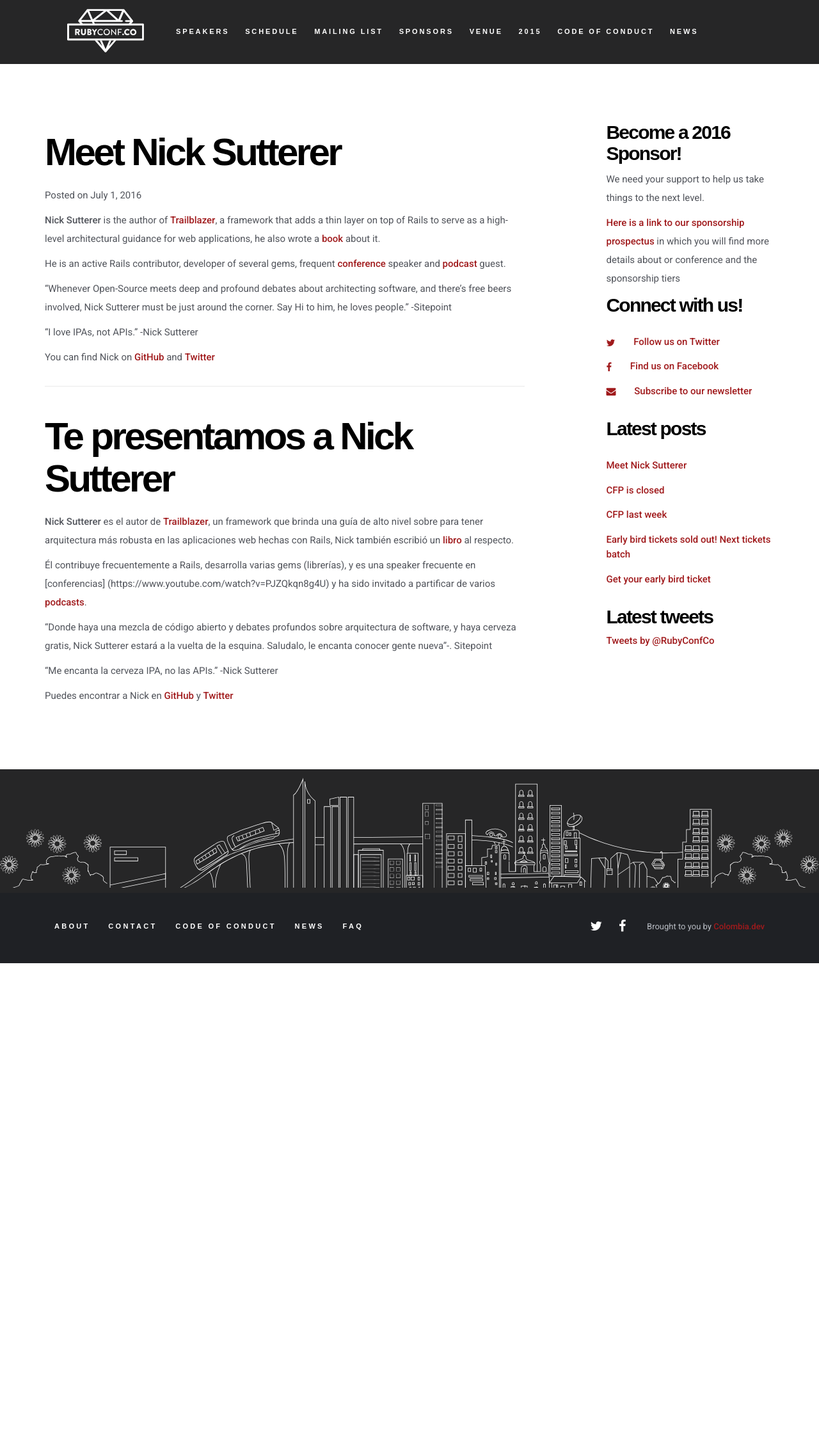
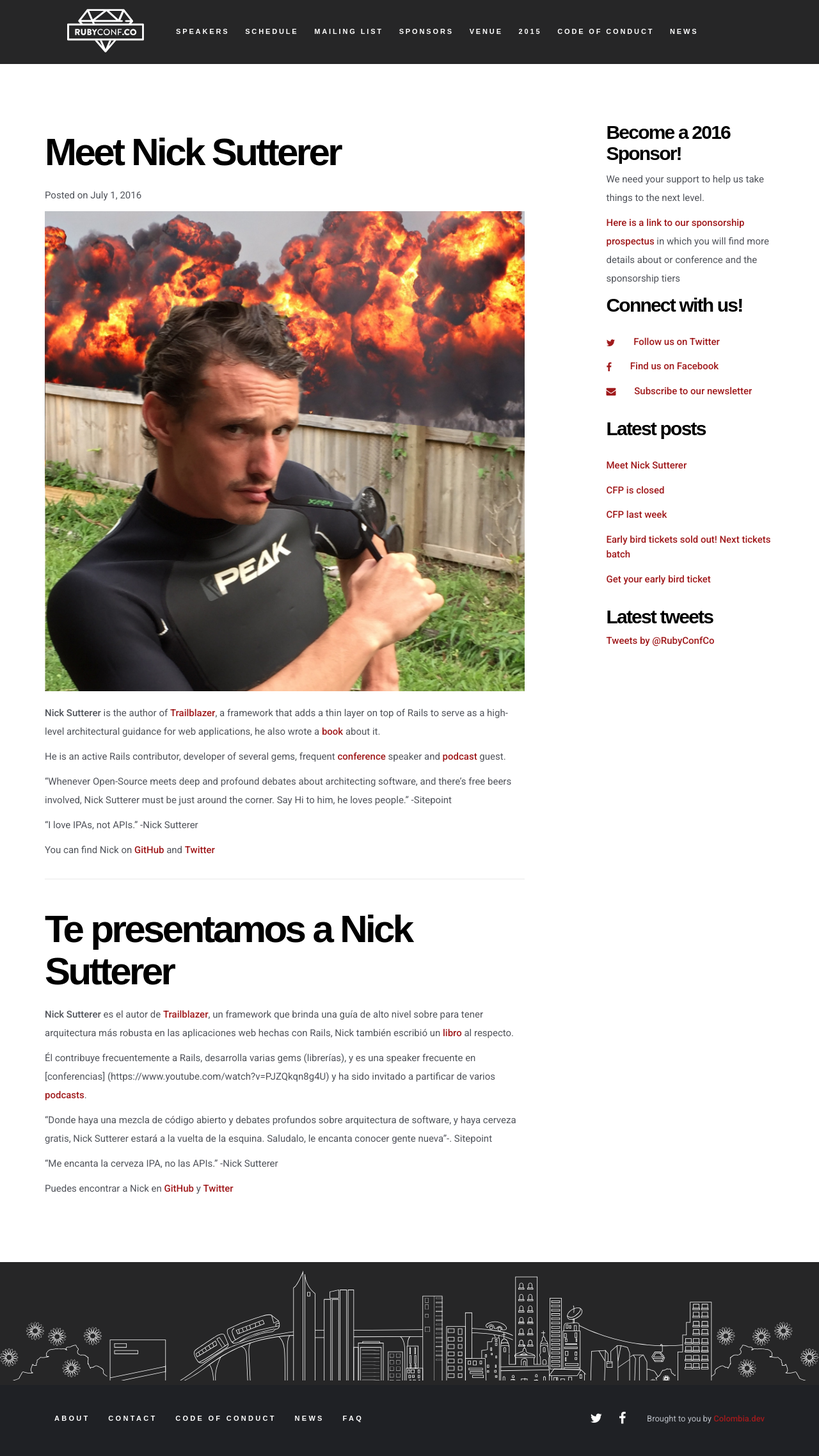
Before and after one commit to RubyConfCo/2016-rubyconfco.github.io, a Jekyll site: the page built from blog/_posts/2016-07-01-nick-sutterer.md, in a window 1280 px wide. Shown: the whole page at 64% size. Built offline with Jekyll 4.4.1, drawn with Linux system fonts in a browser that asks for light colours; some web fonts are replaced; a script that is not in the unit is left out; comment, search, counter and statistics services are not loaded; before the commit the page ends 1505 px from its top, so only the background shows below that.

Commit message:
Add Nick's pic to blog post

```diff
--- a/blog/_posts/2016-07-01-nick-sutterer.md
+++ b/blog/_posts/2016-07-01-nick-sutterer.md
@@ -5,6 +5,8 @@
 current: blog
 created_at: Sat July 01 2016
 ---
+
+![Nick Sutterer](/img/speakers/nick.jpg)
 
 **Nick Sutterer** is the author of [Trailblazer](http://trailblazer.to/), a framework that adds a thin layer on top of Rails to serve as a high-level architectural guidance for web applications, he also wrote a [book](https://leanpub.com/u/apotonick) about it.
 
```
